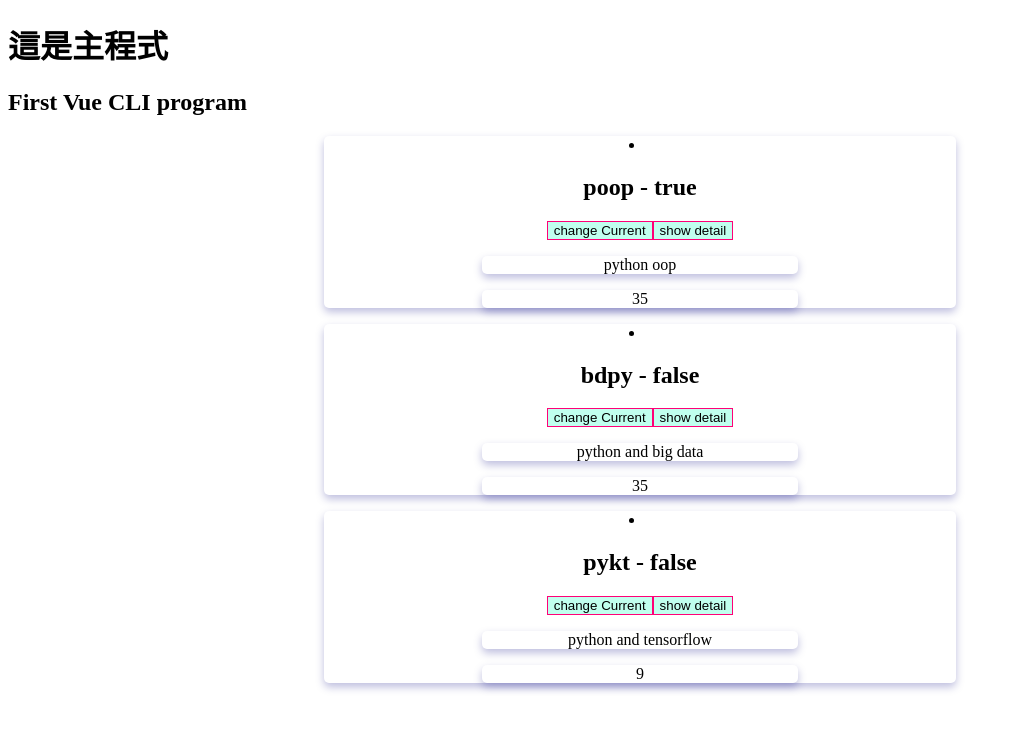
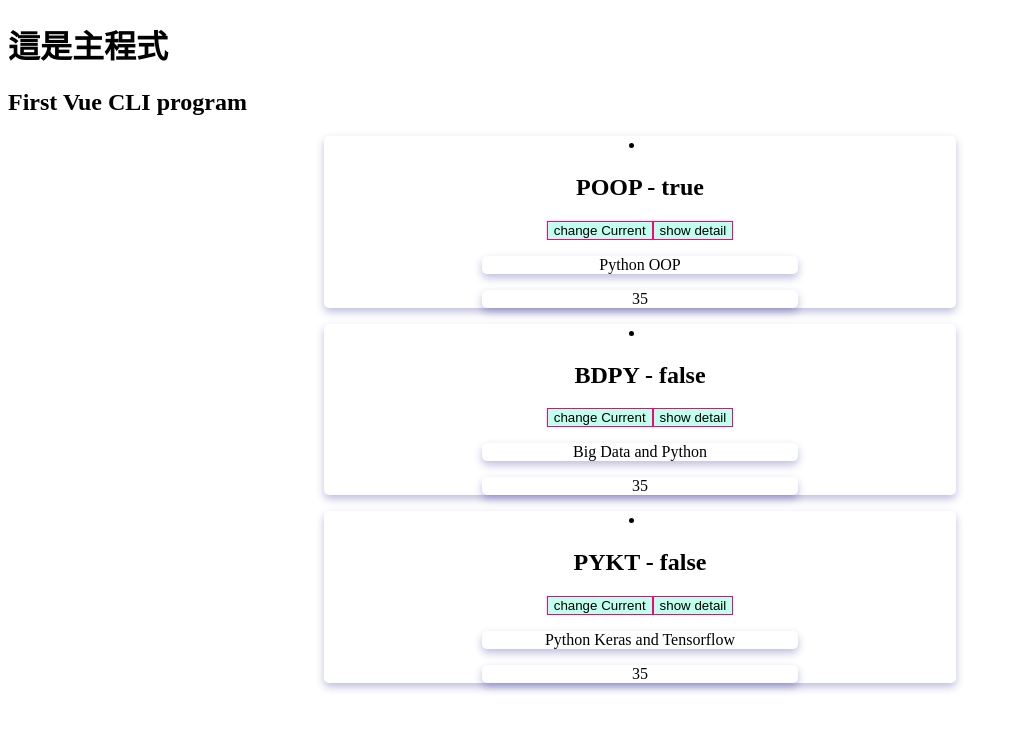
Before and after one commit to genjet/vueTest, a Vue app in the folder lab10_vue3_cli/: page / in a window 1280 px wide. Shown: the top 730 px of the page, without its empty margins (0-1014 px from the left). Built offline with nearby package versions, Linux system fonts and the light colour scheme.

Commit message:
p166-167

```diff
--- a/lab10_vue3_cli/src/App.vue
+++ b/lab10_vue3_cli/src/App.vue
@@ -2,9 +2,13 @@
   <div>
     <h1>這是主程式</h1>
     <h2>{{ title }}</h2>
-    <course-intro id="poop" name="python oop" v-bind:duration=35 :current=true></course-intro>
-    <course-intro id="bdpy" name="python and big data" :duration="35" :current=false></course-intro>
-    <course-intro id="pykt" name="python and tensorflow" :duration=9></course-intro>
+    <course-intro v-for="c in courses"
+      :key="c.id"
+      :id="c.id"
+      :name="c.name"
+      :duration="c.duration"
+      :current="c.current">
+    </course-intro>
   </div>
 </template>
 
@@ -12,7 +16,12 @@
 export default {
   data() {
     return {
-      title: "First Vue CLI program"
+      title: "First Vue CLI program",
+      courses: [
+        { id: "POOP", name: "Python OOP", duration: 35, current: true },
+        { id: "BDPY", name: "Big Data and Python", duration: 35, current: false },
+        { id: "PYKT", name: "Python Keras and Tensorflow", duration: 35 },
+      ]
     }
   }
 }
```
